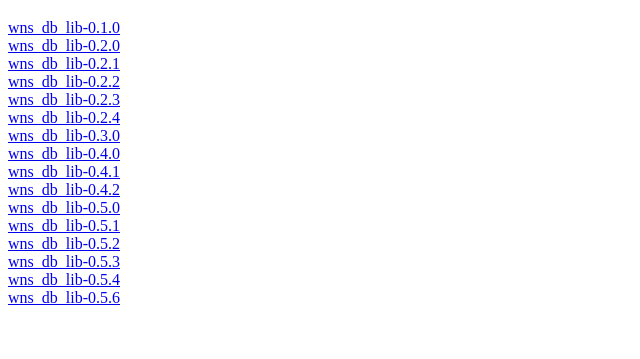
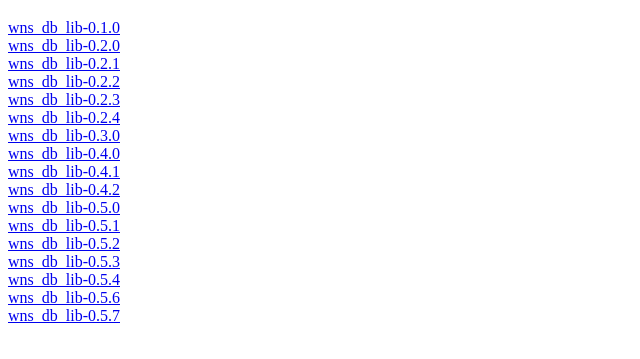
Before and after one commit to Sheltek/wns_pypi, a plain HTML site: page wns-db-lib/index.html in a window 1280 px wide. Shown: the part 61-420 px from the top of the page, without its empty margins (0-640 px from the left). Drawn offline with Linux system fonts and the light colour scheme.

Commit message:
Update index.html

```diff
--- a/wns-db-lib/index.html
+++ b/wns-db-lib/index.html
@@ -21,6 +21,7 @@
     <a href="git+ssh://git@github.com/sheltek/wns_db_lib@0.5.3#egg=wns_db_lib-0.5.3" data-requires-python="&gt;=3.6.0">wns_db_lib-0.5.3</a><br/>
     <a href="git+ssh://git@github.com/sheltek/wns_db_lib@0.5.4#egg=wns_db_lib-0.5.4" data-requires-python="&gt;=3.6.0">wns_db_lib-0.5.4</a><br/>
     <a href="git+ssh://git@github.com/sheltek/wns_db_lib@0.5.6#egg=wns_db_lib-0.5.6" data-requires-python="&gt;=3.6.0">wns_db_lib-0.5.6</a><br/>
+    <a href="git+ssh://git@github.com/sheltek/wns_db_lib@0.5.7#egg=wns_db_lib-0.5.7" data-requires-python="&gt;=3.6.0">wns_db_lib-0.5.7</a><br/>
 
   </body>
 </html>
```
